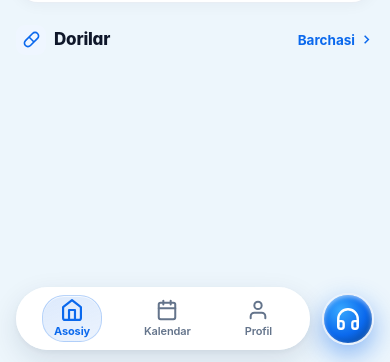
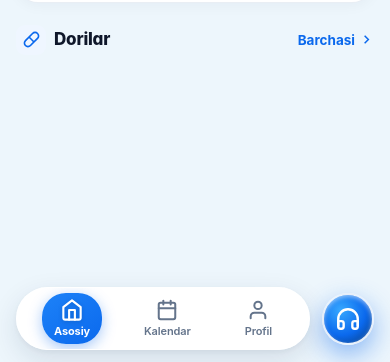
Before and after one commit to jasur-ai/MllyMed, a plain HTML site: page frontend/index.html in a window 390 px wide. Shown: the part 482-844 px from the top of the page. Drawn offline with Linux system fonts and the light colour scheme; no server answers.

Commit message:
feat(ui): clean desktop/tablet layout without clutter strips, and sleek blue active dock capsule with white icons and text

```diff
--- a/built/data/build_manifest.json
+++ b/built/data/build_manifest.json
@@ -1,5 +1,5 @@
 {
- "built": "2026-11-18T12:27:38+00:00",
+ "built": "2026-11-18T12:56:25+00:00",
  "core_source": "/Users/sohibjonsulaymonov/kodlar/National_Hack/orindor",
  "core_version": {
   "drug": [
--- a/built/src/web/static/shared/css/navbar.css
+++ b/built/src/web/static/shared/css/navbar.css
@@ -378,15 +378,15 @@
     transform: scale(0.92);
   }
 
-  /* Aktiv holat: moviy rangda (Namuna asosida) */
+  /* Aktiv holat: to'q ko'k kapsula fonida oq rang (Asosiy oq bo'ladi) */
   .dock-item.active svg {
-    color: #0b69ed;
-    stroke: #0b69ed;
-    transform: scale(1.08);
+    color: #ffffff !important;
+    stroke: #ffffff !important;
+    transform: scale(1.05);
   }
 
   .dock-item.active .dock-label {
-    color: #0b69ed;
+    color: #ffffff !important;
     font-weight: 700;
   }
 
@@ -457,24 +457,33 @@
     box-shadow: 0 8px 30px rgba(15, 28, 46, 0.12) !important;
   }
 
-  /* Dock — sirg'aluvchi ko'rsatkichli kapsula */
+  /* Dock — toza ko'k sirg'aluvchi indikator (ramkasiz, oq ikonka & yozuv) */
   .mob-dock-pill { position: relative !important; overflow: hidden; }
   .dock-item { position: relative; z-index: 1; }
   .dock-indicator {
     position: absolute;
-    top: 7px;
-    bottom: 7px;
+    top: 5px;
+    bottom: 5px;
     left: 0;
     width: 0;
-    border-radius: 22px;
-    background: linear-gradient(160deg, rgba(11, 105, 237, 0.14), rgba(11, 105, 237, 0.08));
-    border: 1px solid rgba(11, 105, 237, 0.22);
-    box-shadow: inset 0 1px 0 rgba(255, 255, 255, 0.65);
-    transition: left 0.38s var(--ease-spring), width 0.38s var(--ease-spring), opacity 0.25s ease;
+    border-radius: 24px;
+    background: linear-gradient(145deg, #1d82f8, #0b69ed);
+    border: none !important;
+    box-shadow: 0 4px 14px rgba(11, 105, 237, 0.36);
+    transition: left 0.32s var(--ease-spring), width 0.32s var(--ease-spring), opacity 0.22s ease;
     pointer-events: none;
     z-index: 0;
   }
-  .dock-item.active { color: var(--brand-deep); }
+  .dock-item.active { color: #ffffff !important; }
+  .dock-item.active svg {
+    color: #ffffff !important;
+    stroke: #ffffff !important;
+    filter: drop-shadow(0 1px 2px rgba(0, 0, 0, 0.15));
+  }
+  .dock-item.active .dock-label {
+    color: #ffffff !important;
+    font-weight: 700;
+  }
 
   /* Support doirasi — "orb" dizayni */
   .mob-dock-support {
--- a/frontend/b2c/b2c.css
+++ b/frontend/b2c/b2c.css
@@ -2,10 +2,7 @@
 
 /* ── Market Hero & Stats Strip ────────────────────────────── */
 .stats-strip {
-  display: grid;
-  grid-template-columns: repeat(auto-fit, minmax(220px, 1fr));
-  gap: 14px;
-  margin-bottom: 22px;
+  display: none !important;
 }
 
 .stat-card {
@@ -1070,12 +1067,9 @@
 /* ══════════ 2026-11 UX yangilanishi: ekotizim strip, qidirish tugmasi, ══ */
 /* ══════════ empty-state, skeleton, detal-modal komponentlari          ══ */
 
-/* Ecotizim strip — Arzon Apteka va DMED'ga bir yo'l (ikki tomonlama integratsiya) */
+/* Ecotizim strip — Arzon Apteka va DMED'ga bir yo'l (desktop/tabletdan tozalangan) */
 .eco-strip {
-  display: grid;
-  grid-template-columns: 1fr 1fr;
-  gap: 12px;
-  margin: 4px 0 18px;
+  display: none !important;
 }
 
 .eco-card {
--- a/frontend/index.html
+++ b/frontend/index.html
@@ -9,16 +9,16 @@
   <title>MllyMed — Milliy dori vositalariga ishonch ekotizimi</title>
 
   <!-- Shared Design Tokens & Layout -->
-  <link rel="stylesheet" href="shared/css/base.css?v=4.0">
-  <link rel="stylesheet" href="shared/css/navbar.css?v=4.0">
-  <link rel="stylesheet" href="shared/css/modal.css?v=4.0">
+  <link rel="stylesheet" href="shared/css/base.css?v=4.1">
+  <link rel="stylesheet" href="shared/css/navbar.css?v=4.1">
+  <link rel="stylesheet" href="shared/css/modal.css?v=4.1">
 
   <!-- B2C & B2B Styles -->
-  <link rel="stylesheet" href="b2c/b2c.css?v=4.0">
-  <link rel="stylesheet" href="b2b/b2b.css?v=4.0">
+  <link rel="stylesheet" href="b2c/b2c.css?v=4.1">
+  <link rel="stylesheet" href="b2b/b2b.css?v=4.1">
 
   <!-- MllyMed AI Agent Widget -->
-  <link rel="stylesheet" href="agent/agent_widget.css?v=4.0">
+  <link rel="stylesheet" href="agent/agent_widget.css?v=4.1">
 
   <!-- Telegram Web App SDK (Mini App rejimida ochilganda native rejimni yoqish) -->
   <script src="https://telegram.org/js/telegram-web-app.js"></script>
--- a/frontend/shared/css/navbar.css
+++ b/frontend/shared/css/navbar.css
@@ -378,15 +378,15 @@
     transform: scale(0.92);
   }
 
-  /* Aktiv holat: moviy rangda (Namuna asosida) */
+  /* Aktiv holat: to'q ko'k kapsula fonida oq rang (Asosiy oq bo'ladi) */
   .dock-item.active svg {
-    color: #0b69ed;
-    stroke: #0b69ed;
-    transform: scale(1.08);
+    color: #ffffff !important;
+    stroke: #ffffff !important;
+    transform: scale(1.05);
   }
 
   .dock-item.active .dock-label {
-    color: #0b69ed;
+    color: #ffffff !important;
     font-weight: 700;
   }
 
@@ -457,24 +457,33 @@
     box-shadow: 0 8px 30px rgba(15, 28, 46, 0.12) !important;
   }
 
-  /* Dock — sirg'aluvchi ko'rsatkichli kapsula */
+  /* Dock — toza ko'k sirg'aluvchi indikator (ramkasiz, oq ikonka & yozuv) */
   .mob-dock-pill { position: relative !important; overflow: hidden; }
   .dock-item { position: relative; z-index: 1; }
   .dock-indicator {
     position: absolute;
-    top: 7px;
-    bottom: 7px;
+    top: 5px;
+    bottom: 5px;
     left: 0;
     width: 0;
-    border-radius: 22px;
-    background: linear-gradient(160deg, rgba(11, 105, 237, 0.14), rgba(11, 105, 237, 0.08));
-    border: 1px solid rgba(11, 105, 237, 0.22);
-    box-shadow: inset 0 1px 0 rgba(255, 255, 255, 0.65);
-    transition: left 0.38s var(--ease-spring), width 0.38s var(--ease-spring), opacity 0.25s ease;
+    border-radius: 24px;
+    background: linear-gradient(145deg, #1d82f8, #0b69ed);
+    border: none !important;
+    box-shadow: 0 4px 14px rgba(11, 105, 237, 0.36);
+    transition: left 0.32s var(--ease-spring), width 0.32s var(--ease-spring), opacity 0.22s ease;
     pointer-events: none;
     z-index: 0;
   }
-  .dock-item.active { color: var(--brand-deep); }
+  .dock-item.active { color: #ffffff !important; }
+  .dock-item.active svg {
+    color: #ffffff !important;
+    stroke: #ffffff !important;
+    filter: drop-shadow(0 1px 2px rgba(0, 0, 0, 0.15));
+  }
+  .dock-item.active .dock-label {
+    color: #ffffff !important;
+    font-weight: 700;
+  }
 
   /* Support doirasi — "orb" dizayni */
   .mob-dock-support {
```
Also changed, not shown: built/src/web/static/b2c/b2c.css (+3 -9 lines), built/src/web/static/index.html (+6 -6 lines), built/data/apteka_catalog.json.
